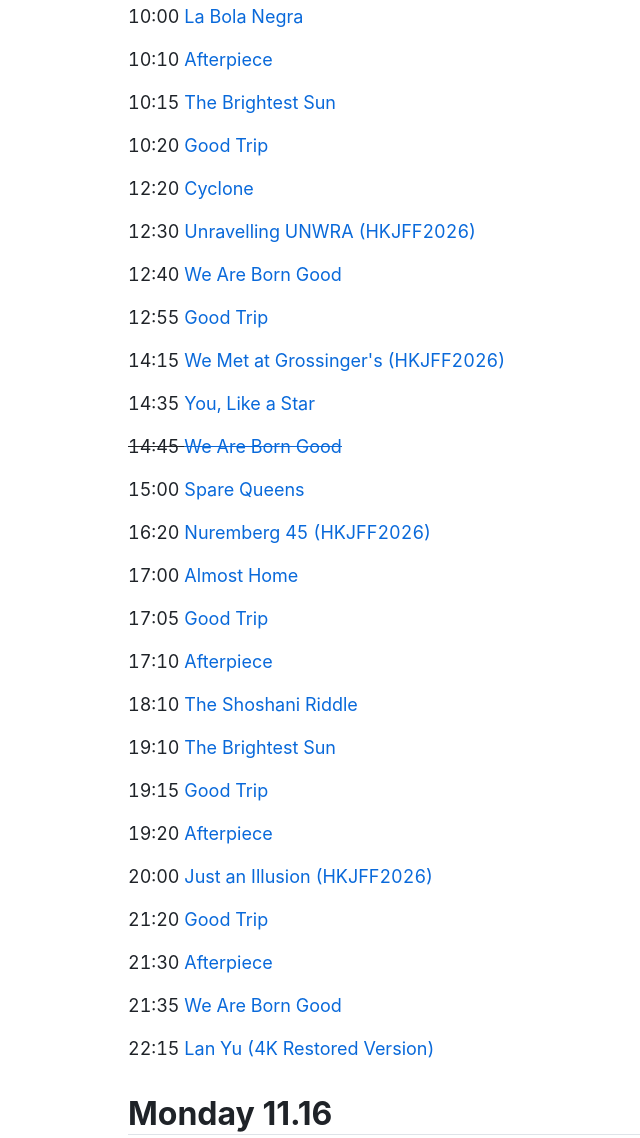
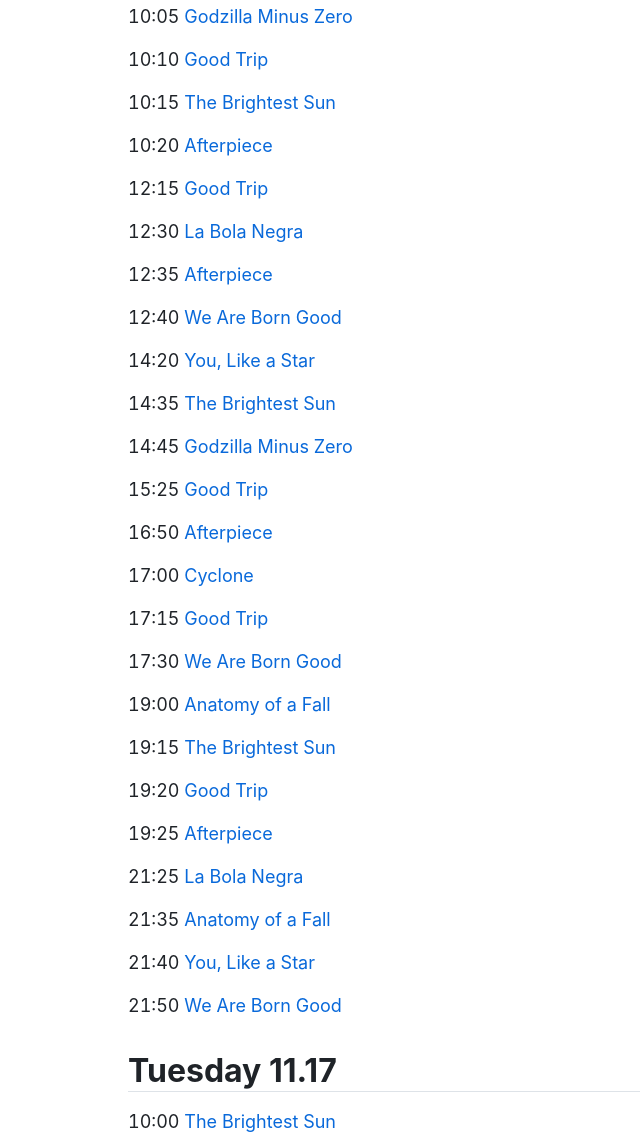
Before and after one commit to curiousleo/goldenscene.today, a plain HTML site: page index.html in a window 1280 px wide. Shown: the part 134-1272 px from the top of the page, without its empty margins (0-640 px from the left). Drawn offline with Linux system fonts and the light colour scheme.

Commit message:
Automatic update

```diff
--- a/index.html
+++ b/index.html
@@ -24,34 +24,6 @@
         <main>
             <section>
                 <h1>Today</h1>
-                <p>10:00 <a href="https://goldenscene.com/movie/c5fadce3-bdd6-4b19-9a0b-e84d12a97ab3">La Bola Negra</a>
-                <p>10:10 <a href="https://goldenscene.com/movie/94822d3c-d4e9-4ca8-ab73-d0b879c20564">Afterpiece</a>
-                <p>10:15 <a href="https://goldenscene.com/movie/63024e14-d406-4c70-8db2-5a5fefc8f944">The Brightest Sun</a>
-                <p>10:20 <a href="https://goldenscene.com/movie/dc1abad1-7960-4ea6-aeee-4a92fd383167">Good Trip</a>
-                <p>12:20 <a href="https://goldenscene.com/movie/d5de535a-a90b-4c4c-a912-c1b3535d6911">Cyclone</a>
-                <p>12:30 <a href="https://goldenscene.com/movie/bc6af864-b770-44aa-b13b-8ac19101ba45">Unravelling UNWRA (HKJFF2026)</a>
-                <p>12:40 <a href="https://goldenscene.com/movie/43ef003b-6d62-4486-89e3-e735c08c34e5">We Are Born Good</a>
-                <p>12:55 <a href="https://goldenscene.com/movie/dc1abad1-7960-4ea6-aeee-4a92fd383167">Good Trip</a>
-                <p>14:15 <a href="https://goldenscene.com/movie/e7e13ada-2a22-4a4c-b749-89f4ace9c003">We Met at Grossinger's (HKJFF2026)</a>
-                <p>14:35 <a href="https://goldenscene.com/movie/8b64744c-5175-443c-ac1b-15035d161844">You, Like a Star</a>
-                <p><del>14:45 <a href="https://goldenscene.com/movie/43ef003b-6d62-4486-89e3-e735c08c34e5">We Are Born Good</a></del>
-                <p>15:00 <a href="https://goldenscene.com/movie/4cae3b94-a43c-46b1-a617-ad4c0f9ec6f4">Spare Queens</a>
-                <p>16:20 <a href="https://goldenscene.com/movie/380af14b-9bcf-4ff0-b7ab-add41cfeb1f4">Nuremberg 45 (HKJFF2026)</a>
-                <p>17:00 <a href="https://goldenscene.com/movie/267f7977-36f1-4b53-be31-229e161c4a01">Almost Home</a>
-                <p>17:05 <a href="https://goldenscene.com/movie/dc1abad1-7960-4ea6-aeee-4a92fd383167">Good Trip</a>
-                <p>17:10 <a href="https://goldenscene.com/movie/94822d3c-d4e9-4ca8-ab73-d0b879c20564">Afterpiece</a>
-                <p>18:10 <a href="https://goldenscene.com/movie/7567833a-9827-4d52-9e75-9023170309c5">The Shoshani Riddle</a>
-                <p>19:10 <a href="https://goldenscene.com/movie/63024e14-d406-4c70-8db2-5a5fefc8f944">The Brightest Sun</a>
-                <p>19:15 <a href="https://goldenscene.com/movie/dc1abad1-7960-4ea6-aeee-4a92fd383167">Good Trip</a>
-                <p>19:20 <a href="https://goldenscene.com/movie/94822d3c-d4e9-4ca8-ab73-d0b879c20564">Afterpiece</a>
-                <p>20:00 <a href="https://goldenscene.com/movie/591d7988-e0f9-4fd5-b488-0ec24a30ce63">Just an Illusion (HKJFF2026)</a>
-                <p>21:20 <a href="https://goldenscene.com/movie/dc1abad1-7960-4ea6-aeee-4a92fd383167">Good Trip</a>
-                <p>21:30 <a href="https://goldenscene.com/movie/94822d3c-d4e9-4ca8-ab73-d0b879c20564">Afterpiece</a>
-                <p>21:35 <a href="https://goldenscene.com/movie/43ef003b-6d62-4486-89e3-e735c08c34e5">We Are Born Good</a>
-                <p>22:15 <a href="https://goldenscene.com/movie/11b523e7-05c3-4568-8f78-386bb9400afc">Lan Yu (4K Restored Version)</a>
-            </section>
-            <section>
-                <h1>Monday 11.16</h1>
                 <p>10:05 <a href="https://goldenscene.com/movie/926dbc38-82b6-484e-b4ca-9bc90f4f7335">Godzilla Minus Zero</a>
                 <p>10:10 <a href="https://goldenscene.com/movie/dc1abad1-7960-4ea6-aeee-4a92fd383167">Good Trip</a>
                 <p>10:15 <a href="https://goldenscene.com/movie/63024e14-d406-4c70-8db2-5a5fefc8f944">The Brightest Sun</a>
```
